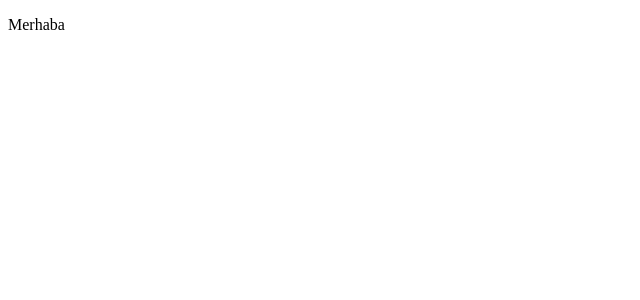
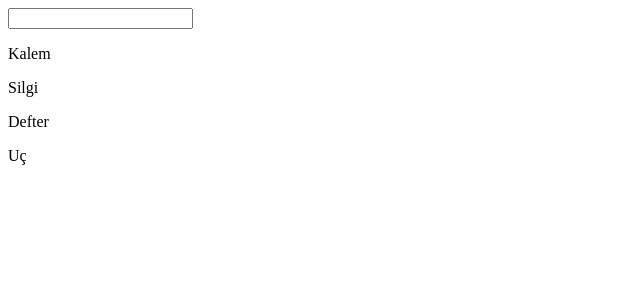
Before and after one commit to anilceyhanyeni/ders11, a React (Create React App) app: page / in a window 1280 px wide. Shown: the top 300 px of the page, without its empty margins (0-640 px from the left). Built offline with nearby package versions, Linux system fonts and the light colour scheme.

Commit message:
feat: basit filter'lı arama örneği

```diff
--- /dev/null
+++ b/src/App.jsx
@@ -0,0 +1,30 @@
+import { useState } from "react"
+
+function App() {
+    const [arama, aramaGuncelle] = useState("")
+
+    const urunler = [
+        "Kalem",
+        "Silgi",
+        "Defter",
+        "Uç"
+    ]
+
+    function aramaYap(olay) {
+        aramaGuncelle(olay.target.value)
+    }
+
+    const filtreliUrunler = urunler.filter( (eleman) => eleman.includes(arama))
+
+    return(
+        <>
+            <input value={arama} type="text" onChange={aramaYap} />
+            <div>
+                {filtreliUrunler.map( (eleman) => {return <p>{eleman}</p>} )}
+
+            </div>
+        </>
+    )
+}
+
+export default App
--- a/src/index.js
+++ b/src/index.js
@@ -1,7 +1,8 @@
 import React from 'react';
 import ReactDOM from 'react-dom/client';
+import App from './App';
 
 const root = ReactDOM.createRoot(document.getElementById('root'));
 root.render(
-    <p>Merhaba</p>
+    <App/>
 );
```
